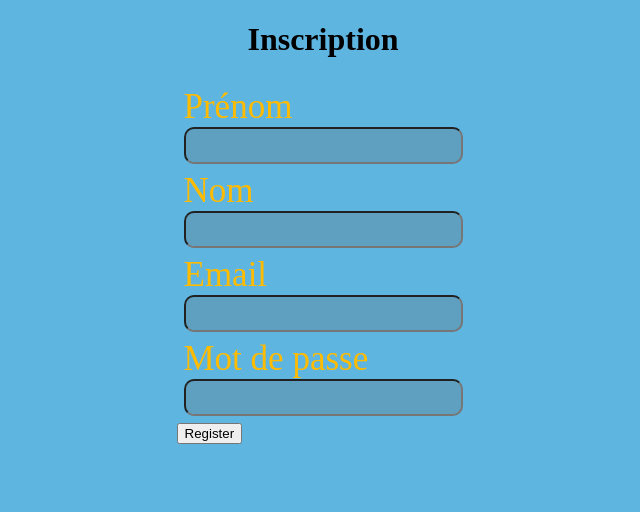
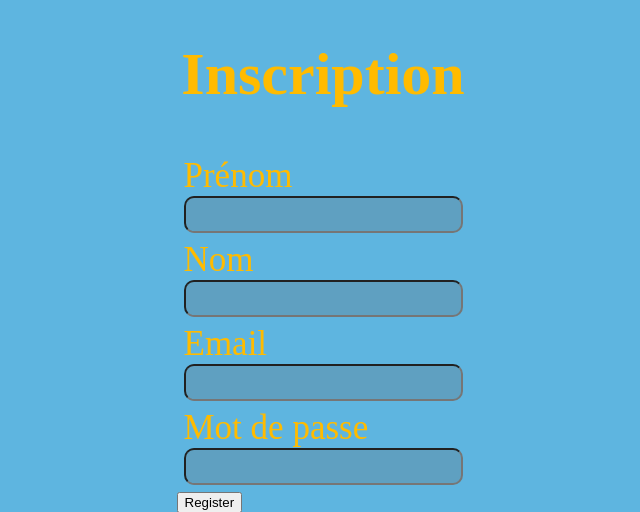
Before and after one commit to Artpare4/MeteoWeb, a Symfony app: template templates/registration/register.html.twig in a window 1280 px wide. Shown: the part 175-687 px from the top of the page, without its empty margins (317-957 px from the left). Run offline with Twig, Linux system fonts and the light colour scheme; the template is opened without the code that fills it, so the values that code supplies are empty; form fields are guessed from the names that the template uses; some libraries are stand-ins or nearby versions.

Commit message:
Modification du style du titre de la page

```diff
--- a/public/style.css
+++ b/public/style.css
@@ -68,3 +68,8 @@ header{
     border-radius: 10px;
     color: #FFFFFF;
 }
+
+.titreContent{
+    color: #ffbb00;
+    font-size: 60px;
+}
--- a/templates/registration/register.html.twig
+++ b/templates/registration/register.html.twig
@@ -4,7 +4,7 @@
 
 {% block body %}
     <div class="main">
-        <h1>Inscription</h1>
+        <h1 class="titreContent">Inscription</h1>
 
         {{ form_errors(registrationForm) }}
 
```
